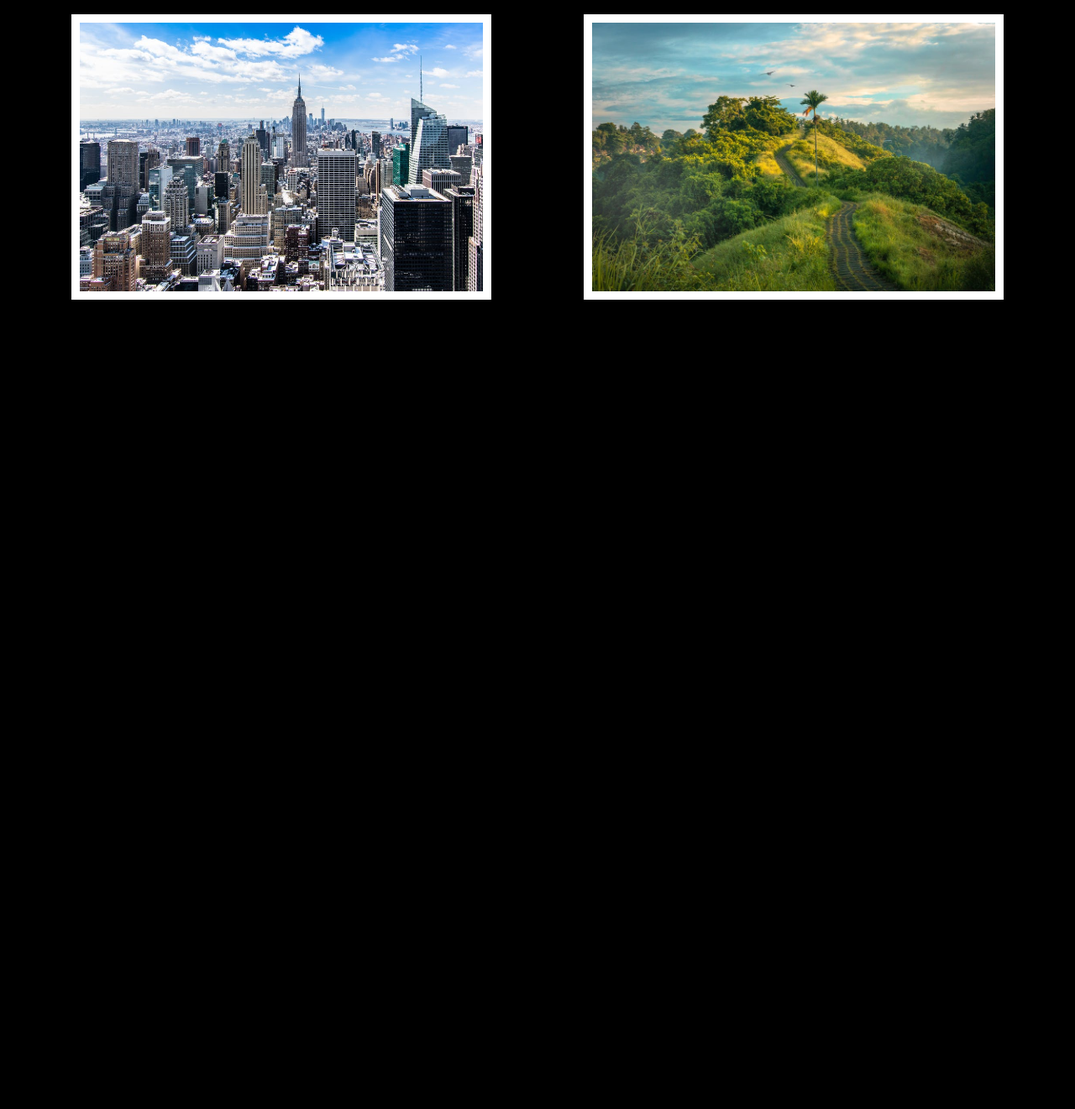
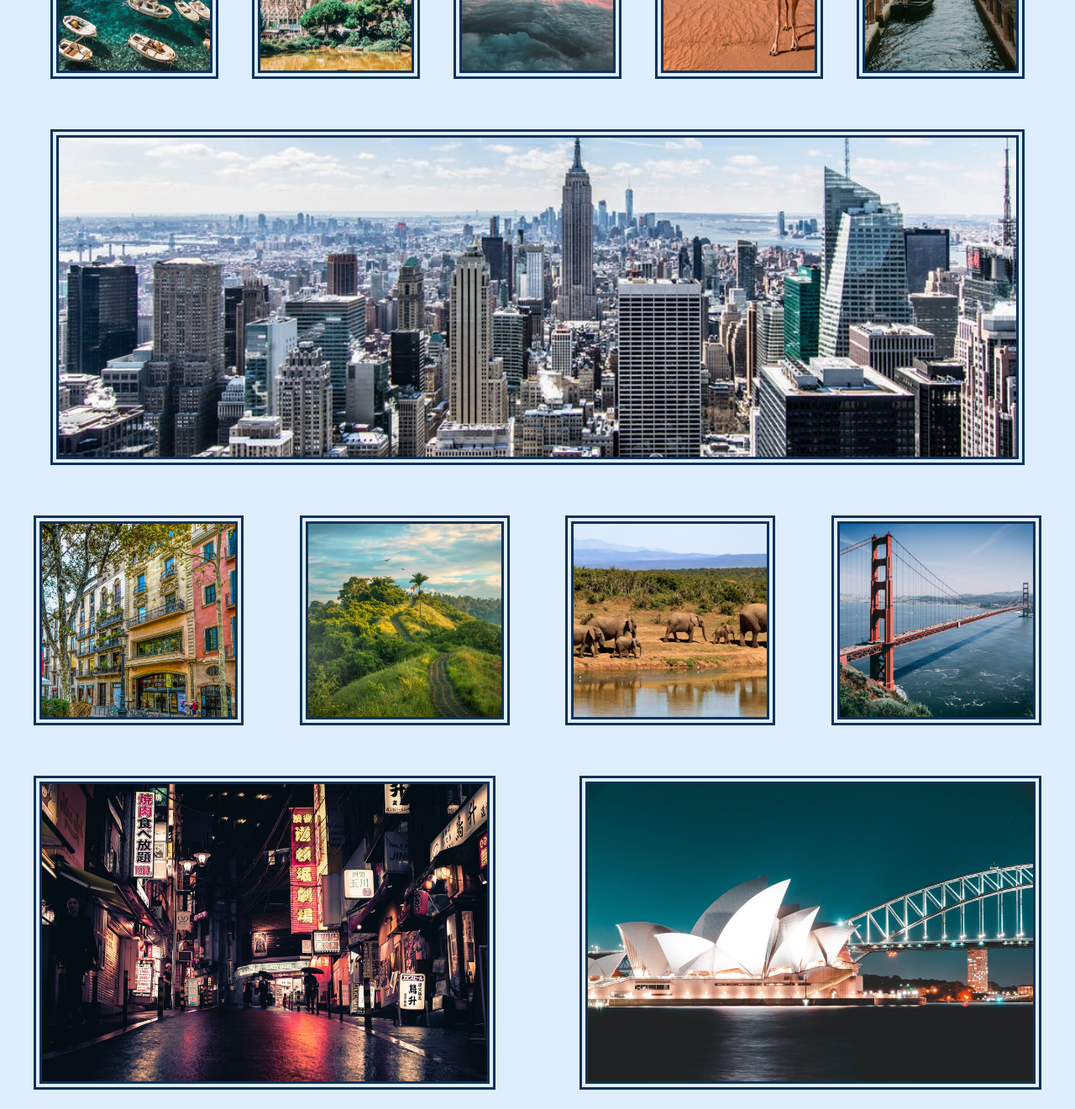
Before and after one commit to sophiabowie/photo-gallery, a plain HTML site: page index.html in a window 1280 px wide. Shown: the part 780-2101 px from the top of the page at 84% size. Before the commit the page ends 1187 px from the top, so only its background shows below. Drawn offline with Linux system fonts and the light colour scheme.

Commit message:
final commit

```diff
--- a/index.html
+++ b/index.html
@@ -3,11 +3,12 @@
   <head>
     <meta charset="utf-8">
     <link rel="stylesheet" type="text/css" href="styles.css">
+    <meta name="viewport" content="width=device-width, initial-scale=1">
     <title></title>
   </head>
   <body>
     <div class="title">
-      <h1> TRAVEL</h1>
+      <h1> Travel Bucket List</h1>
     </div>
     <div class="row1">
       <img src="assets/images/horizontal1.jpg" alt="photo">
@@ -22,7 +23,23 @@
     </div>
     <div class="row3">
       <img src="assets/images/horizontal3.jpg" alt="photo">
-      <img src="assets/images/horizontal4.jpg" alt="photo">
+    </div>
+    <div class="lastrow">
+      <img  src="assets/images/horizontal2.jpg" alt="photo">
+      <img  src="assets/images/horizontal4.jpg" alt="photo">
+      <img  src="assets/images/horizontal11.jpg" alt="photo">
+      <img  src="assets/images/horizontal12.jpg" alt="photo">
+    </div>
+    <div class="row1">
+      <img src="assets/images/horizontal9.jpg" alt="photo">
+      <img src="assets/images/horizontal10.jpg" alt="photo">
+    </div>
+    <div class="row2">
+      <img  src="assets/images/vertical6.jpg" alt="photo">
+      <img  src="assets/images/vertical7.jpg" alt="photo">
+      <img  src="assets/images/horizontal6.jpg" alt="photo">
+      <img src="assets/images/horizontal7.jpg" alt="photo">
+      <img src="assets/images/horizontal8.jpg" alt="photo">
     </div>
   </body>
 </html>
--- a/styles.css
+++ b/styles.css
@@ -2,33 +2,39 @@
   margin:0;
   padding:0;
   box-sizing: border-box;
-  background-color: black;
+  background-color: #deeeff;
 }
 
-h1{
+.title{
   font-family: futura;
-  color: white;
+  font-size: 40px;
+  color: #0c3259;
   display: flex;
   justify-content: center;
+  margin: 20px;
 }
 
 img{
   object-fit: cover;
   margin: 20px;
   width: 500px;
-  border: 10px solid white;
-
+  border: 10px double #0c3259;
 }
 
 .row1 {
   display:flex;
-  justify-content: space-around;
+  justify-content: space-between;
+  margin: 20px;
+}
 
+.row1 img{
+  width: 550px;
 }
 
 .row2{
   display: flex;
   justify-content: center;
+  margin: 20px;
 
 }
 
@@ -36,8 +42,29 @@ img{
   width: 200px;
 }
 
-.row3{
+.row3 {
+  display:flex;
+  justify-content: center;
+}
+
+.row3 img {
+  height: 400px;
+  width: 1160px;
+}
+
+.lastrow {
   display: flex;
-  justify-content: space-around;
-  margin: 30px;
+  justify-content: space-between;
+  margin: 20px;
 }
+
+.lastrow img{
+  width: 250px;
+  height: 250px;
+}
+
+@media screen and (max-width: 1200px){
+  div{
+    flex-wrap: wrap;
+  }
+}
```
